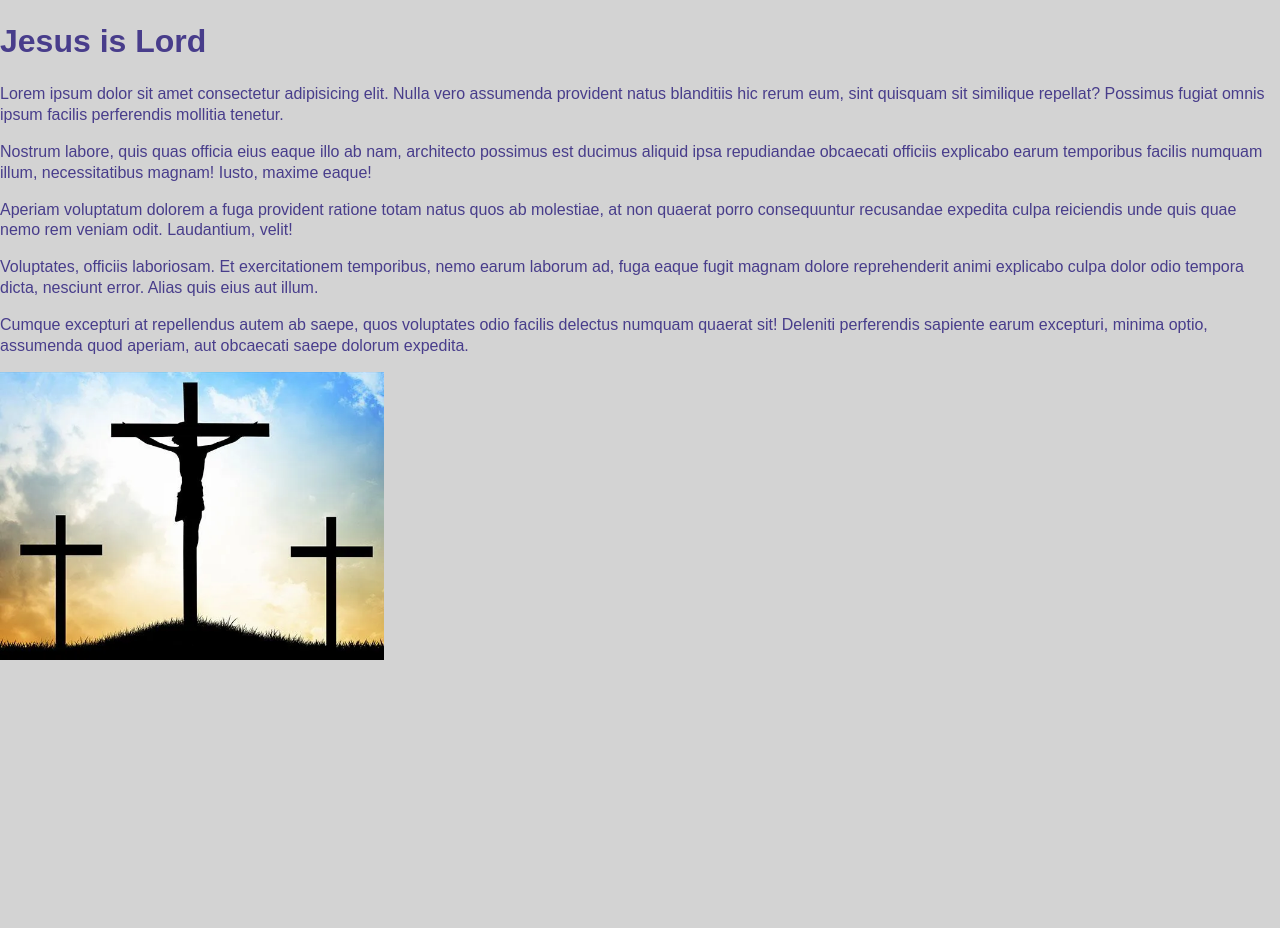
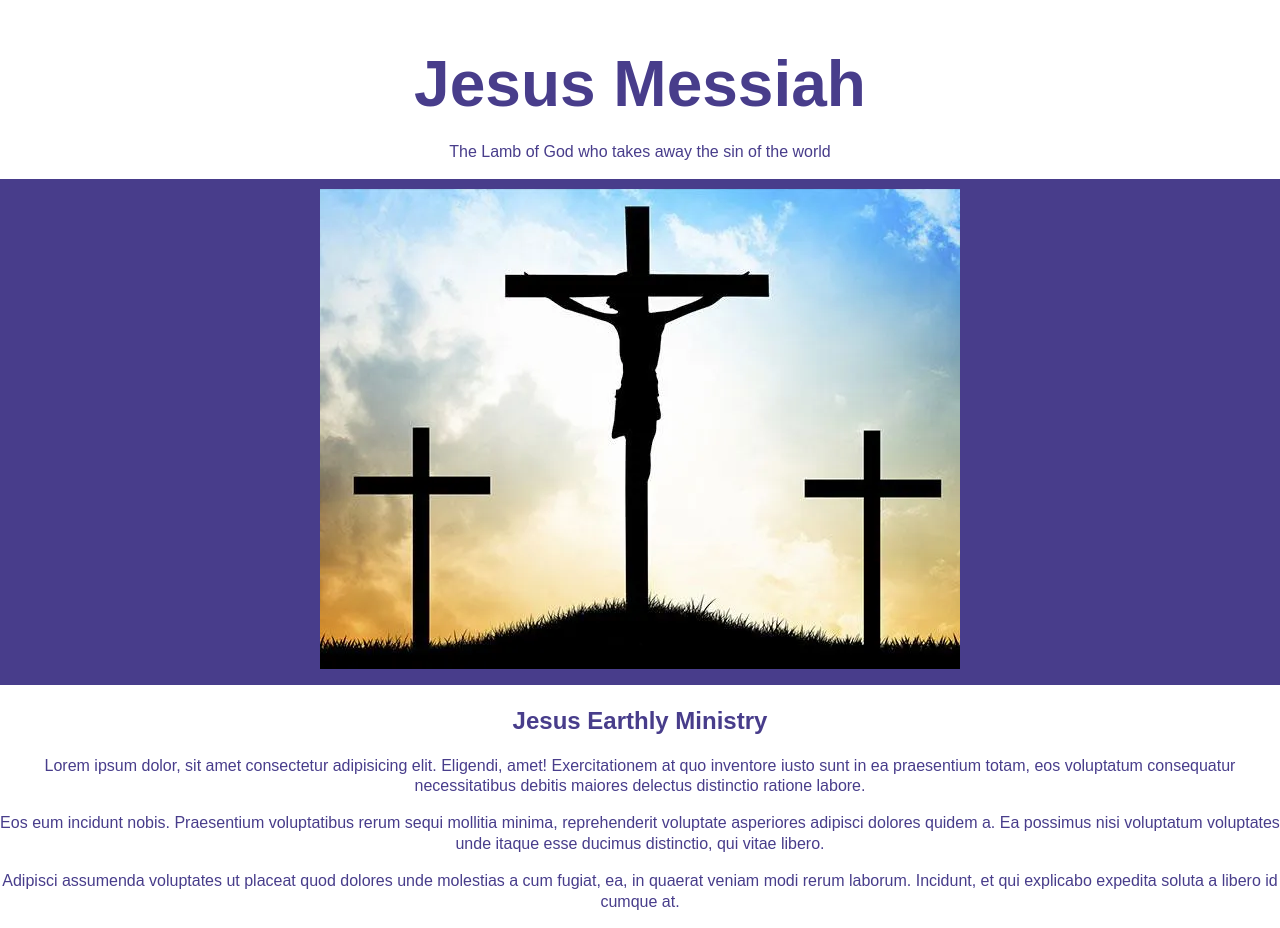
Before and after one commit to AshleyBoyd314/Jesus-, a plain HTML site: page index.html in a window 1280 px wide. Before the commit the page ends 800 px from the top, so only its background shows below. Drawn offline with Linux system fonts and the light colour scheme.

Commit message:
changes to content

```diff
--- a/css/style.css
+++ b/css/style.css
@@ -5,12 +5,28 @@ html {
 
 body {
     font-family: Arial, Helvetica, sans-serif;
+    text-align: center;
     line-height: 1.3;
     margin: 0px;
     padding: 0px;
-    background-color: lightgrey;
+    background-color: white;
     color: darkslateblue;
 }
-img {
-    width: 30%;
+#title {
+    font-size: 4rem;
+    margin-bottom: 0rem;
 }
+#img {
+    max-width: 100%;
+    display: block;
+  height: auto;
+  margin: 0 auto;
+  border: .5rem;
+  border-color: white;
+
+}
+#img-div {
+    background: darkslateblue;
+    padding: 10px;
+    margin: 0;
+}
--- a/index.html
+++ b/index.html
@@ -4,16 +4,23 @@
     <meta charset="UTF-8">
     <meta http-equiv="X-UA-Compatible" content="IE=edge">
     <meta name="viewport" content="width=device-width, initial-scale=1.0">
-    <title>Jesus</title>
+    <title>Tribute Page to Jesus</title>
     <link rel="stylesheet" href="css/style.css">
 </head>
 <body>
-    <h1>Jesus is Lord</h1>
-    <p>Lorem ipsum dolor sit amet consectetur adipisicing elit. Nulla vero assumenda provident natus blanditiis hic rerum eum, sint quisquam sit similique repellat? Possimus fugiat omnis ipsum facilis perferendis mollitia tenetur.</p>
-    <p>Nostrum labore, quis quas officia eius eaque illo ab nam, architecto possimus est ducimus aliquid ipsa repudiandae obcaecati officiis explicabo earum temporibus facilis numquam illum, necessitatibus magnam! Iusto, maxime eaque!</p>
-    <p>Aperiam voluptatum dolorem a fuga provident ratione totam natus quos ab molestiae, at non quaerat porro consequuntur recusandae expedita culpa reiciendis unde quis quae nemo rem veniam odit. Laudantium, velit!</p>
-    <p>Voluptates, officiis laboriosam. Et exercitationem temporibus, nemo earum laborum ad, fuga eaque fugit magnam dolore reprehenderit animi explicabo culpa dolor odio tempora dicta, nesciunt error. Alias quis eius aut illum.</p>
-    <p>Cumque excepturi at repellendus autem ab saepe, quos voluptates odio facilis delectus numquam quaerat sit! Deleniti perferendis sapiente earum excepturi, minima optio, assumenda quod aperiam, aut obcaecati saepe dolorum expedita.</p>
-<img src="jesus-christ-cross_SI.webp"
+    <main id="main">
+        <h1 id="title">Jesus Messiah</h1>
+          <p>The Lamb of God who takes away the sin of the world</p>
+
+     <div id="img-div">
+
+          <img id="image"
+       src="https://raw.githubusercontent.com/AshleyBoyd314/Jesus-/48940365ab693586839c6c7b15f8e8104e8125b7/jesus-christ-cross_SI.webp"/>
+    </div>
+
+        <h2>Jesus Earthly Ministry</h2>
+        <p>Lorem ipsum dolor, sit amet consectetur adipisicing elit. Eligendi, amet! Exercitationem at quo inventore iusto sunt in ea praesentium totam, eos voluptatum consequatur necessitatibus debitis maiores delectus distinctio ratione labore.</p>
+        <p>Eos eum incidunt nobis. Praesentium voluptatibus rerum sequi mollitia minima, reprehenderit voluptate asperiores adipisci dolores quidem a. Ea possimus nisi voluptatum voluptates unde itaque esse ducimus distinctio, qui vitae libero.</p>
+        <p>Adipisci assumenda voluptates ut placeat quod dolores unde molestias a cum fugiat, ea, in quaerat veniam modi rerum laborum. Incidunt, et qui explicabo expedita soluta a libero id cumque at.</p>
 </body>
 </html>
```
